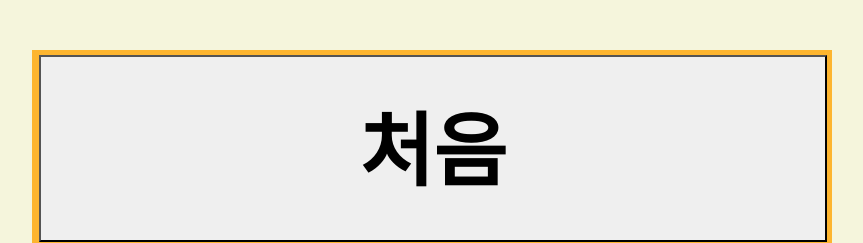
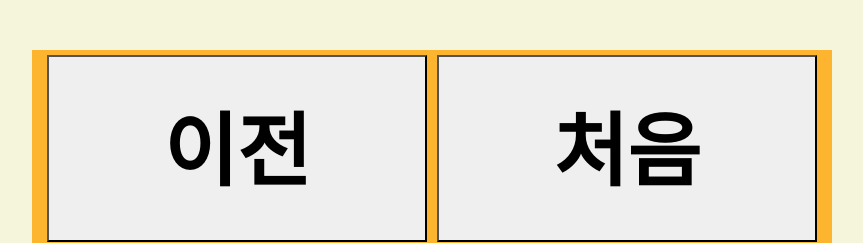
Before and after one commit to taeyeon0319/Capstone-Design, a Django app: page /cart/ in a window 1280 px wide. Shown: the top 243 px of the page, without its empty margins (208-1071 px from the left). Run offline with Django 4.2, Linux system fonts and the light colour scheme; data comes from the database, SQL or seed files in the repository; both versions use the stored data as it was after the commit.

Commit message:
[김태연]장바구니 tts

```diff
--- a/donkey/static/css/style.css
+++ b/donkey/static/css/style.css
@@ -73,12 +73,12 @@ button:hover {
     width: 100%;
     background-color: rgba(252, 197, 94, 0.5);
     display: flex;
-    justify-content: end;
+    justify-content: center;
 }
 
 .back {
     margin:5px;
-    width: 788px;
+    width: 780px;
     height: 187px;
     font-size: 80px;
 }
@@ -182,6 +182,14 @@ button:hover {
     font-weight: bold;
     color: white;
 } */
+
+.back2 {
+    margin:5px;
+    width: 380px;
+    height: 187px;
+    font-size: 80px;
+}
+
 .cartBackButton{
     height: 300px;
 }
--- a/menu/templates/menu/cart_list.html
+++ b/menu/templates/menu/cart_list.html
@@ -4,24 +4,30 @@
 
 {% block content %}
 <div class="header">
-    <a href="{% url 'menu:menu' %}"><button class="back">이전</button></a>
-    <a href="{% url 'menu:cart_delete' %}"><button class="back">처음</button></a>
+    <a href="{% url 'menu:menu' %}"><button class="back2" onmouseover="speakText('이전')"
+            onmouseleave="stopSpeaking();">이전</button></a>
+    <a href="{% url 'menu:cart_delete' %}"><button class="back2" onmouseover="speakText('처음')"
+            onmouseleave="stopSpeaking();">처음</button></a>
 </div>
 {% comment %} <p id="subject">주문 내역 확인하기</p> {% endcomment %}
 <div class="cardContainer">
 
-{% for cart in carts %}
-<div class="card">
-    <img src="https://d1cua0vf0mkpiy.cloudfront.net/images/menu/normal/c52796b3-76cc-444e-b7bb-6b52e171e0a1.png" class="card-img-top" alt="...">
-    <div class="card-body">
-        <h5 class="card-title">{{cart.name}}</h5>
-        <p class="card-text">{{cart.price}}</p>
-        <p class="card-text">수량</p>
+    {% for cart in carts %}
+    <div class="card"  onmouseover="speakText('{{cart.name}} {{cart.price}} 원  삭제하시려면 메뉴를 누르세요')"
+    onmouseleave="stopSpeaking();">
+        <a href="{% url 'menu:delete2' cart.id %}">
+            <img src="https://d1cua0vf0mkpiy.cloudfront.net/images/menu/normal/c52796b3-76cc-444e-b7bb-6b52e171e0a1.png"
+                class="card-img-top" alt="...">
+            <div class="card-body">
+                <h5 class="card-title">{{cart.name}}</h5>
+                <p class="card-text">{{cart.price}}원</p>
+            </div>
+            <button id="cart_delete" class="cart_delete_btn">삭제하기</button>
+        </a>
     </div>
-    <a href="{% url 'menu:delete2' cart.id %}"><button id="cart_delete" class="cart_delete_btn">삭제하기</button></a>
-</div>
-{% endfor %}
+    {% endfor %}
 
 </div>
-<a href="{% url 'main:pay' %}"><button id="pay_btn">결제하기</button></a>
+<a href="{% url 'main:pay' %}"><button id="pay_btn" onmouseover="speakText('결제하기')"
+        onmouseleave="stopSpeaking();">결제하기</button></a>
 {% endblock %}
```
Also changed, not shown: db.sqlite3.
